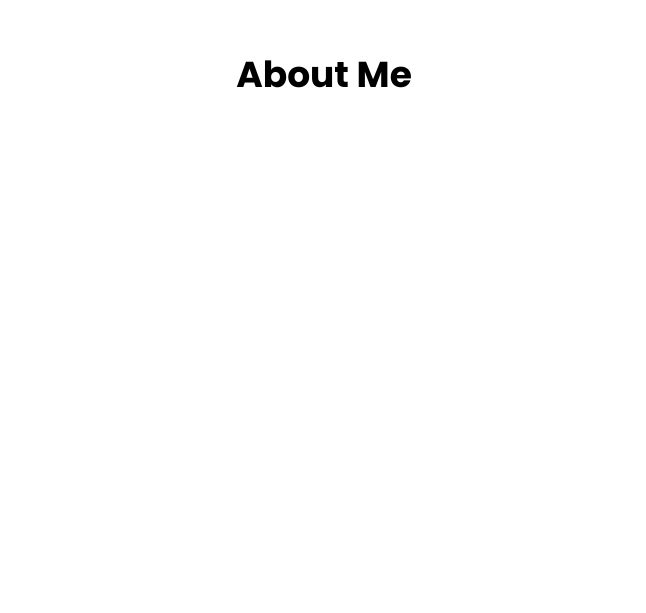
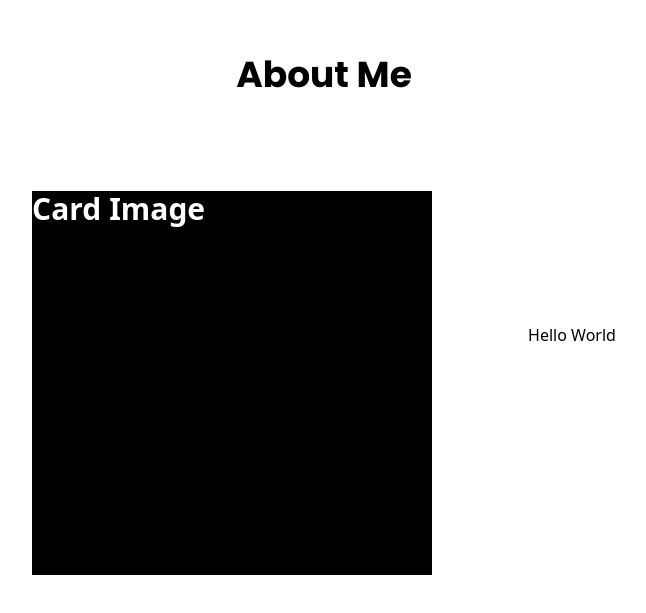
Before and after one commit to Bibintanggg/Porto, a React (Vite) app: page / in a window 1280 px wide. Shown: the part 745-1358 px from the top of the page, without its empty margins (316-962 px from the left). Built offline with nearby package versions, Linux system fonts and the light colour scheme.

Commit message:
Styling 4

```diff
--- a/src/components/AboutMe.jsx
+++ b/src/components/AboutMe.jsx
@@ -3,8 +3,13 @@ import CardImage from "./CardImage";
 
 function AboutMe() {
     return (
-        <div id="aboutme">
-            <CardImage/>
+        <div id="aboutme" >
+            <h1 className="text-4xl font-bold font-poppins text-center"
+            >About Me</h1>
+            <div className="flex items-center justify-center gap-24">
+                <CardImage/>
+                <p>Hello World</p>
+            </div>
         </div>
     )
 }
--- a/src/components/CardImage.jsx
+++ b/src/components/CardImage.jsx
@@ -4,8 +4,11 @@ function CardImage() {
     return (
         <section>
             <div className="card-image_text">
-                <h1 className="text-4xl font-bold font-poppins text-center"
-                >About Me</h1>
+                <div className="w-[25rem] h-96 bg-black mt-24">
+                    <div className=" items-center h-full">
+                        <div className="text-white text-3xl font-bold">Card Image</div>
+                    </div>
+                </div>
             </div>
         </section>
     )
--- a/src/components/Navbar.jsx
+++ b/src/components/Navbar.jsx
@@ -6,7 +6,7 @@ function Navbar() {
     // Fungsi untuk mendeteksi scroll
     useEffect(() => {
         const handleScroll = () => {
-            if (window.scrollY > 100) { // Set nilai threshold untuk mengubah navbar
+            if (window.scrollY > 10) { // Set nilai threshold untuk mengubah navbar
                 setIsSidebar(true);
             } else {
                 setIsSidebar(false);
```
